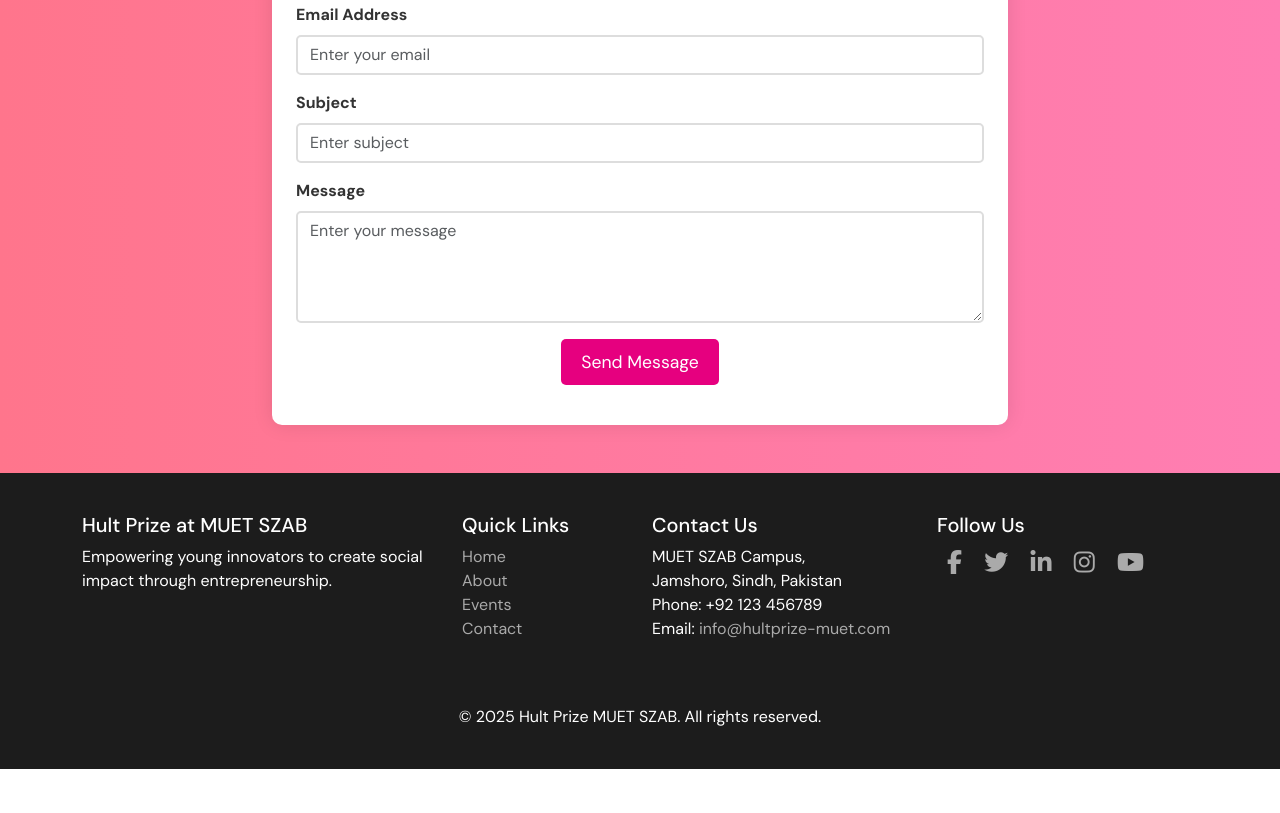
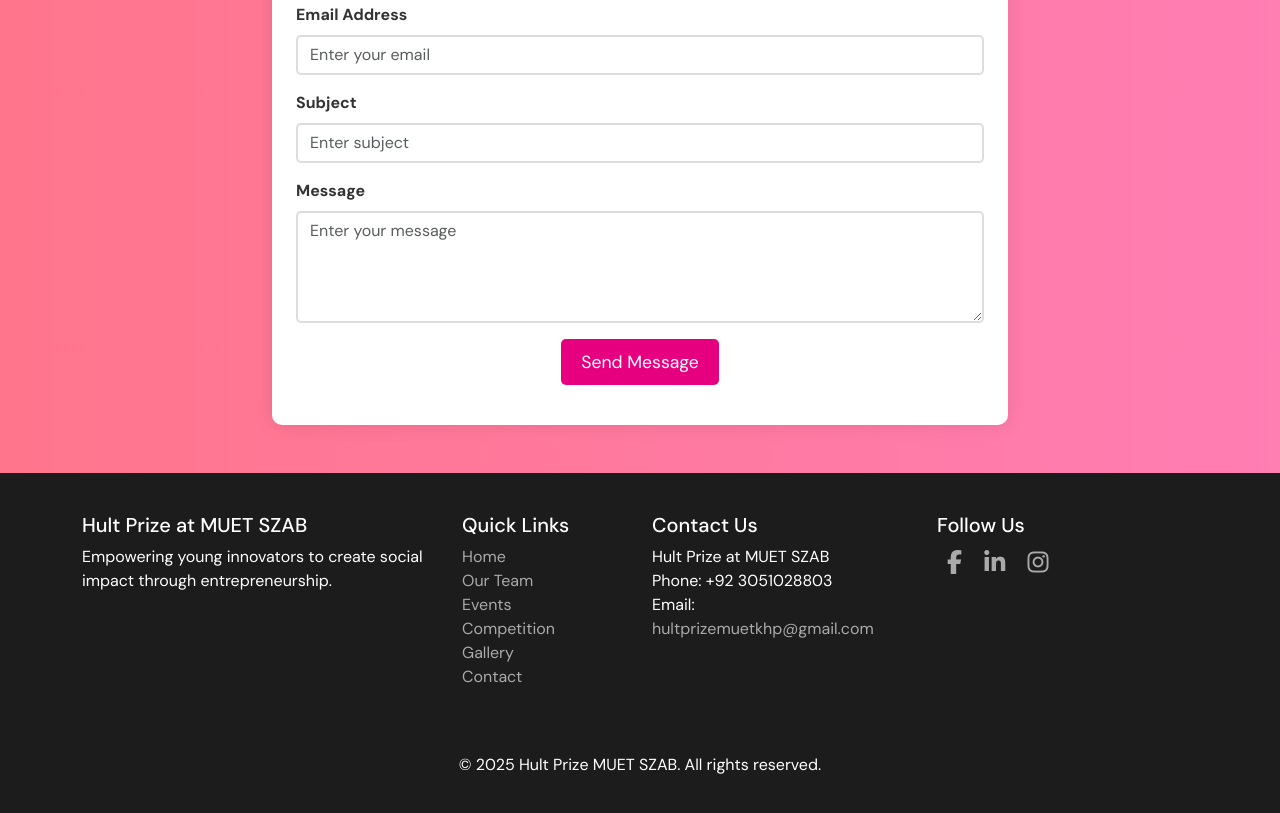
Before and after one commit to Aitzaz-Hakro/HPFinal, a plain HTML site: page contact.html in a window 1280 px wide. Shown: the part 416-1229 px from the top of the page. Before the commit the page ends 1185 px from the top, so only its background shows below. Drawn offline with nearby package versions, Linux system fonts and the light colour scheme.

Commit message:
Update contact.html

```diff
--- a/contact.html
+++ b/contact.html
@@ -50,7 +50,7 @@
                         <a class="nav-link activ" href="#">Contact</a>
                     </li>
                     <li class="nav-item ">
-                        <a class="nav-link custom-button  text-white" href="register.html" id="register">Register Now</a>
+                        <a class="nav-link custom-button  text-white" href="https://forms.gle/5yQQefdpbc7yn1377" target="_blank" id="register">Register Now</a>
                     </li>
                 </ul>
             </div>
@@ -108,29 +108,28 @@
         <div class="col-lg-2 mb-4">
           <h5>Quick Links</h5>
           <ul class="list-unstyled">
-                        <li><a href="#">Home</a></li>
-                        <li><a href="#">About</a></li>
-                        <li><a href="#">Events</a></li>
-                        <li><a href="#">Contact</a></li>
+            <li><a href="index.html">Home</a></li>
+            <li><a href="teams.html">Our Team</a></li>
+            <li><a href="events.html">Events</a></li>
+            <li><a href="competetion.html">Competition</a></li>
+            <li><a href="gallery.html">Gallery</a></li>
+            <li><a href="contact.html">Contact</a></li>
           </ul>
         </div>
         <div class="col-lg-3 mb-4">
           <h5>Contact Us</h5>
           <p>
-                        MUET SZAB Campus,<br>
-                        Jamshoro, Sindh, Pakistan<br>
-                        Phone: +92 123 456789<br>
-                        Email: <a href="mailto:info@hultprize-muet.com">info@hultprize-muet.com</a>
+           Hult Prize at MUET SZAB <br>
+            Phone: +92 3051028803<br>
+            Email: <a href="mailto:hultprizemuetkhp@gmail.com">hultprizemuetkhp@gmail.com</a>
           </p>
         </div>
         <div class="col-lg-3 mb-4">
           <h5>Follow Us</h5>
           <div class="social-icons">
-                        <a href="#" class="me-2"><i class="fab fa-facebook-f"></i></a>
-                        <a href="#" class="me-2"><i class="fab fa-twitter"></i></a>
-                        <a href="#" class="me-2"><i class="fab fa-linkedin-in"></i></a>
-                        <a href="#" class="me-2"><i class="fab fa-instagram"></i></a>
-                        <a href="#"><i class="fab fa-youtube"></i></a>
+            <a href="https://www.facebook.com/profile.php?id=61556066590304" class="me-2"><i class="fab fa-facebook-f"></i></a>
+            <a href="https://www.linkedin.com/company/hult-prize-muet-szab/" class="me-2"><i class="fab fa-linkedin-in"></i></a>
+            <a href="https://www.instagram.com/hpmuetkhp/" class="me-2"><i class="fab fa-instagram"></i></a>
           </div>
         </div>
       </div>
```
Lines whose indentation alone changed are shown as unchanged.
